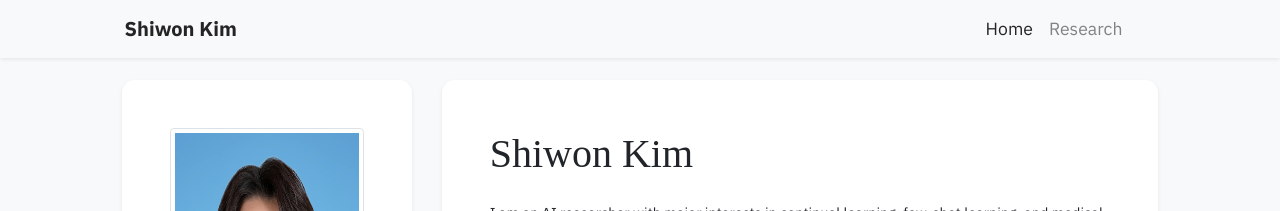
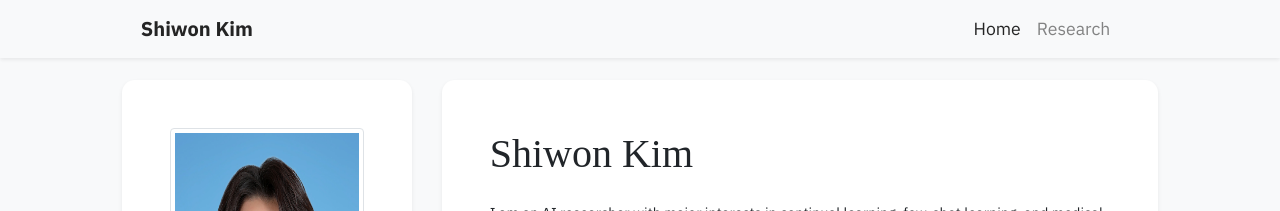
Before and after one commit to shiwonkim/shiwonkim.github.io, a Jekyll site: the page built from index.html, in a window 1280 px wide. Shown: the top 211 px of the page. Built offline with Jekyll 4.4.1, drawn with Linux system fonts in a browser that asks for light colours; nearby versions of some CDN libraries; some web fonts are replaced; a style sheet for code colours, icons or effects is not loaded.

Commit message:
edit profile

```diff
--- a/_includes/navbar.html
+++ b/_includes/navbar.html
@@ -1,6 +1,6 @@
 <nav class="navbar navbar-expand-sm navbar-light bg-light fixed-top mb-5 shadow-sm">
   <!-- <div class="{% if page.container_class %}{{ page.container_class }}{% else %}container-fluid{% endif %}"> -->
-  <div class="container-fluid" style="padding-left: 5px; padding-right: 0px;">
+  <div class="container-fluid pl-4">
     <div class="row w-100 justify-content-center">
       <div class="col-12 col-lg-10 d-flex justify-content-between align-items-center">
         <a class="navbar-brand" href="{{ '/' | relative_url }}">
```
